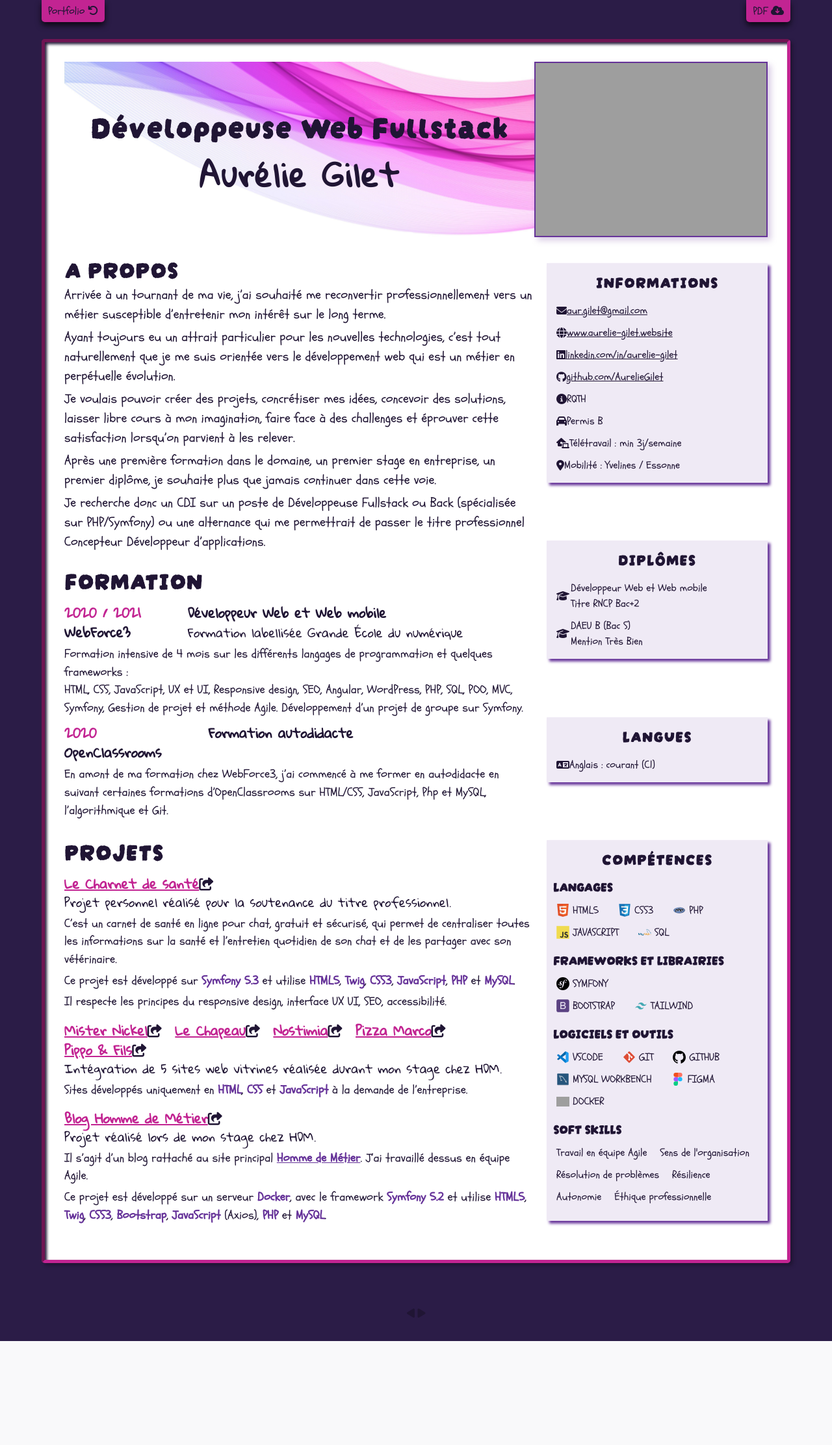
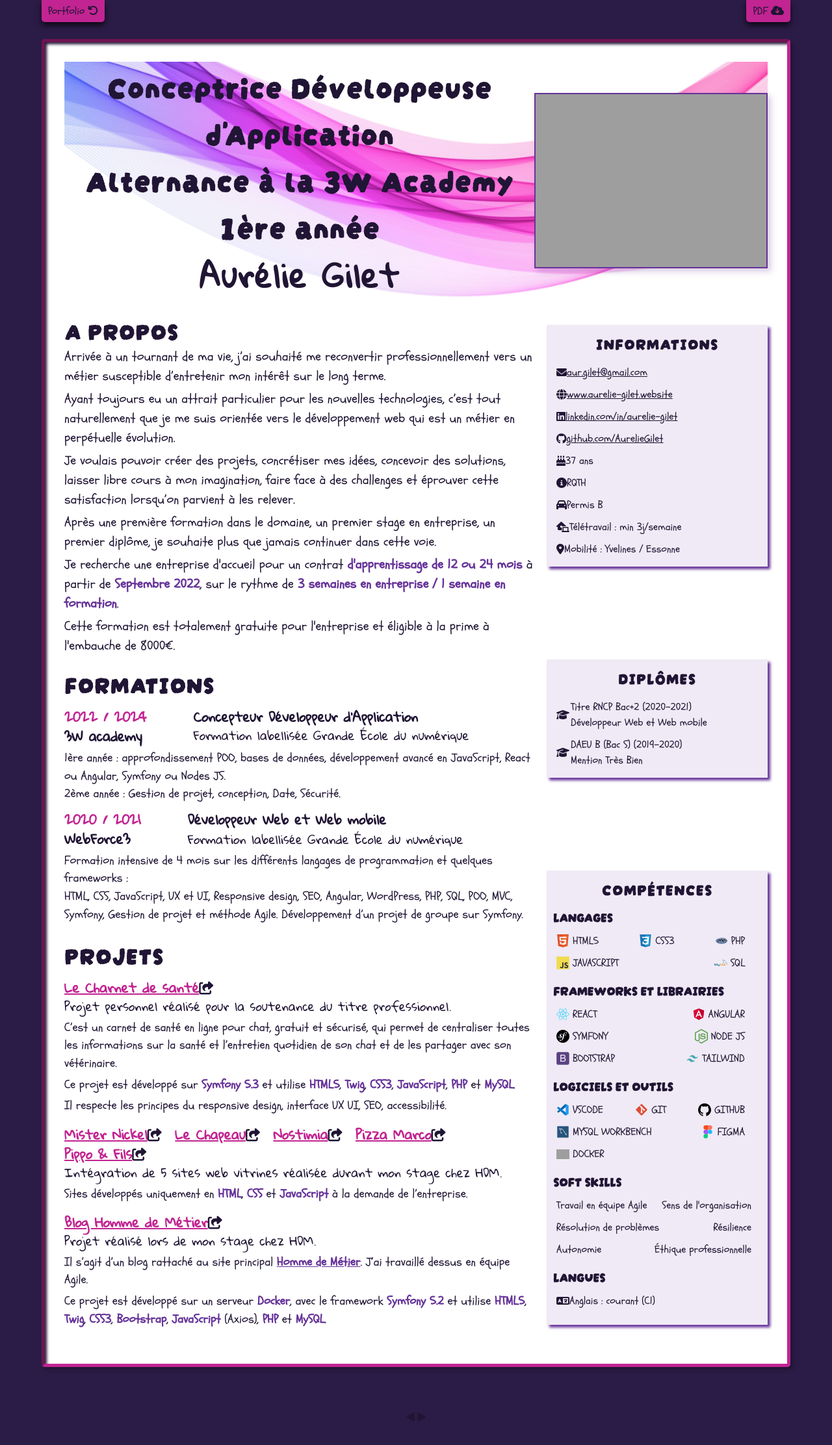
Before and after one commit to AurelieGilet/AurelieGilet.github.io, a PHP site: page /cv.html in a window 1280 px wide. Shown: the whole page at 65% size. Before the commit the page ends 2064 px from the top, so only its background shows below. Run offline with PHP 8.4, Linux system fonts and the light colour scheme; some libraries are stand-ins or nearby versions; grey boxes are pictures that could not be loaded.

Commit message:
new CV content for the apprenticeship

```diff
--- a/assets/css/cv.css
+++ b/assets/css/cv.css
@@ -306,7 +306,7 @@ section {
     font-weight: bold;
 }
 
-.project-details em, .work-details em  {
+#about em, .project-details em, .work-details em  {
     color: var(--rebecca-purple);
     font-weight: bold;
 }
@@ -414,7 +414,7 @@ aside article img {
 
 .skill-list {
     display: flex;
-    justify-content: flex-start;
+    justify-content: space-between;
     align-items: center;
     flex-wrap: wrap;
 }
--- a/cv.html
+++ b/cv.html
@@ -37,7 +37,11 @@
                         <header>
                             <div class="cv-banner flex-centered">
                                 <div class="cv-title">
-                                    <h1>Développeuse Web Fullstack</h1>
+                                    <h1>
+                                        Conceptrice Développeuse d'Application <br>
+                                        Alternance à la 3W Academy <br>
+                                        1ère année
+                                    </h1>
                                     <h2>Aurélie Gilet</h2>
                                 </div>
                                 <img src="assets/img/cv/photo_cv.jpg" alt="Photo d'Aurélie Gilet">
@@ -51,10 +55,27 @@
                                     <p>Ayant toujours eu un attrait particulier pour les nouvelles technologies, c’est tout naturellement que je me suis orientée vers le développement web qui est un métier en perpétuelle évolution.</p>
                                     <p>Je voulais pouvoir créer des projets, concrétiser mes idées, concevoir des solutions, laisser libre cours à mon imagination, faire face à des challenges et éprouver cette satisfaction lorsqu’on parvient à les relever.</p>
                                     <p>Après une première formation dans le domaine, un premier stage en entreprise, un premier diplôme, je souhaite plus que jamais continuer dans cette voie.</p>
-                                    <p>Je recherche donc un CDI sur un poste de Développeuse Fullstack ou Back (spécialisée sur PHP/Symfony) ou une alternance qui me permettrait de passer le titre professionnel Concepteur Développeur d’applications.</p>
+                                    <p>Je recherche une entreprise d'accueil pour un contrat <em>d'apprentissage de 12 ou 24 mois</em> à partir de <em>Septembre 2022</em>, sur le rythme de <em>3 semaines en entreprise / 1 semaine en formation</em>.</p>
+                                    <p>Cette formation est totalement gratuite pour l'entreprise et éligible à la prime à l'embauche de 8000€.</p>
                                 </section>
                                 <section id="training">
-                                    <h3>FORMATION</h3>
+                                    <h3>FORMATIONS</h3>
+                                    <div class="training-item">
+                                        <div class="training-header">
+                                            <div class="training-title left">
+                                                <h5 class="training-date">2022 / 2024</h5>
+                                                <h5>3W academy</h5>
+                                            </div>
+                                            <div class="training-title">
+                                                <h5>Concepteur Développeur d'Application</h5>
+                                                <p class="training-sub-title">Formation labellisée Grande École du numérique</p>
+                                            </div>
+                                        </div>
+                                        <div>
+                                            <p>1ère année : approfondissement POO, bases de données, développement avancé en JavaScript, React ou Angular, Symfony ou Nodes JS.</p>
+                                            <p>2ème année : Gestion de projet, conception, Date, Sécurité.</p>
+                                        </div>
+                                    </div>
                                     <div class="training-item">
                                         <div class="training-header">
                                             <div class="training-title left">
@@ -69,20 +90,6 @@
                                         <div>
                                             <p>Formation intensive de 4 mois sur les différents langages de programmation et quelques frameworks :</p>
                                             <p>HTML, CSS, JavaScript, UX et UI, Responsive design, SEO, Angular, WordPress, PHP, SQL, POO, MVC, Symfony, Gestion de projet et méthode Agile. Développement d’un projet de groupe sur Symfony.</p>
-                                        </div>
-                                    </div>
-                                    <div class="training-item">
-                                        <div class="training-header">
-                                            <div class="training-title left">
-                                                <h5 class="training-date">2020</h5>
-                                                <h5>OpenClassrooms</h5>
-                                            </div>
-                                            <div class="training-title">
-                                                <h5>Formation autodidacte</h5>
-                                            </div>
-                                        </div>
-                                        <div>
-                                            <p>En amont de ma formation chez WebForce3, j’ai commencé à me former en autodidacte en suivant certaines formations d’OpenClassrooms sur HTML/CSS, JavaScript, Php et MySQL, l’algorithmique et Git.</p>
                                         </div>
                                     </div>
                                 </section>
@@ -210,6 +217,10 @@
                                             </a>
                                         </li>
                                         <li>
+                                            <i class="fa-solid fa-cake-candles"></i>
+                                            37 ans
+                                        </li>
+                                        <li>
                                             <i class="fa-solid fa-circle-info"></i>
                                             RQTH
                                         </li>
@@ -233,25 +244,16 @@
                                         <li class="li-diploma">
                                             <i class="fa-solid fa-graduation-cap"></i>
                                             <p>
+                                                Titre RNCP Bac+2 (2020-2021)<br>
                                                 Développeur Web et Web mobile <br>
-                                                Titre RNCP Bac+2
                                             </p>
                                         </li>
                                         <li class="li-diploma">
                                             <i class="fa-solid fa-graduation-cap"></i>
                                             <p>
-                                                DAEU B (Bac S) <br>
+                                                DAEU B (Bac S) (2019-2020)<br>
                                                 Mention Très Bien
                                             </p>
-                                        </li>
-                                    </ul>
-                                </article>
-                                <article>
-                                    <h4>LANGUES</h4>
-                                    <ul>
-                                        <li>
-                                            <i class="fa-solid fa-language"></i>
-                                            Anglais : courant (C1)
                                         </li>
                                     </ul>
                                 </article>
@@ -289,14 +291,31 @@
                                     </section>
                                     <section>
                                         <h6>FRAMEWORKS ET LIBRAIRIES</h6>
-                                            <ul class="skill-list">
+                                            <ul class="skill-list frameworks">
+                                                <li class="flex-centered">
+                                                    <img src="assets/img/cv/icons/react.svg"
+                                                        alt="Icône du framework Symfony">
+                                                    REACT
+                                                </li>
+                                                <li class="flex-centered">
+                                                    <img src="assets/img/cv/icons/angular.svg"
+                                                        alt="Icône du framework Symfony">
+                                                    ANGULAR
+                                                </li>
+                                            </ul>
+                                            <ul class="skill-list frameworks">
                                                 <li class="flex-centered">
                                                     <img src="assets/img/cv/icons/symfony.svg"
                                                         alt="Icône du framework Symfony">
                                                     SYMFONY
                                                 </li>
+                                                <li class="flex-centered">
+                                                    <img src="assets/img/cv/icons/node.svg"
+                                                        alt="Icône du framework Symfony">
+                                                    NODE JS
+                                                </li>
                                             </ul>
-                                            <ul class="skill-list">
+                                            <ul class="skill-list frameworks">
                                                 <li class="flex-centered">
                                                     <img src="assets/img/cv/icons/bootstrap.svg"
                                                         alt="Icône du framework Bootstrap">
@@ -357,13 +376,22 @@
                                                 <li class="flex-centered">Éthique professionnelle</li>
                                             </ul>
                                     </section>
+                                    <section>
+                                        <h6>LANGUES</h6>
+                                    <ul>
+                                        <li>
+                                            <i class="fa-solid fa-language"></i>
+                                            Anglais : courant (C1)
+                                        </li>
+                                    </ul>
+                                    </section>
                                 </article>
                             </aside>
                         </div>
                     </div>
                     <div id="page-2">
                         <section class="work-experience">
-                            <h3>EXPÉRIENCE PROFESSIONNELLE</h3>
+                            <h3>EXPÉRIENCES PROFESSIONNELLES</h3>
                             <div class="work-item">
                                 <table>
                                     <colgroup>
```
